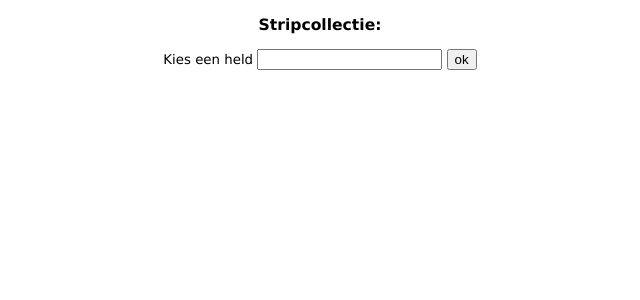
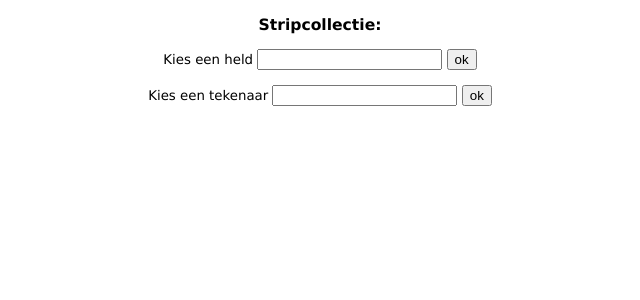
Before and after one commit to mediaraad/whamkaboom, a PHP site: page / in a window 1280 px wide. Shown: the top 300 px of the page, without its empty margins (320-960 px from the left). Run offline with PHP 8.4, Linux system fonts and the light colour scheme.

Commit message:
toevoegen van tekenaarsoverzicht; tekenaar_view.php en aanpalende items

```diff
--- /dev/null
+++ b/Tekenaar.php
@@ -0,0 +1,162 @@
+<?php
+
+class Tekenaar {
+
+    private $id;
+    private $achterNaam;
+    private $voorNaam;
+    private $alias;
+    private $geboorteDatum;
+    private $geboorteLand;
+    private $rol;
+    private $image;
+    private $opmerking;
+
+    /**
+     * @return integer
+     */
+    public function getId()
+    {
+        return $this->id;
+    }
+
+    /**
+     * @param integer $id
+     */
+    public function setId($id)
+    {
+        $this->id = $id;
+    }
+
+    /**
+     * @return string
+     */
+    public function getAchterNaam()
+    {
+        return $this->achterNaam;
+    }
+
+    /**
+     * @param string $achterNaam
+     */
+    public function setAchterNaam($achterNaam)
+    {
+        $this->achterNaam = $achterNaam;
+    }
+
+    /**
+     * @return string
+     */
+    public function getVoorNaam()
+    {
+        return $this->voorNaam;
+    }
+
+    /**
+     * @param string $voorNaam
+     */
+    public function setVoorNaam($voorNaam)
+    {
+        $this->voorNaam = $voorNaam;
+    }
+
+    /**
+     * @return string
+     */
+    public function getAlias()
+    {
+        return $this->alias;
+    }
+
+    /**
+     * @param string $alias
+     */
+    public function setAlias($alias)
+    {
+        $this->alias = $alias;
+    }
+
+    /**
+     * @return string
+     */
+    public function getGeboorteDatum()
+    {
+        return $this->geboorteDatum;
+    }
+
+    /**
+     * @param string $geboorteDatum
+     */
+    public function setGeboorteDatum($geboorteDatum)
+    {
+        $this->geboorteDatum = $geboorteDatum;
+    }
+
+    /**
+     * @return string
+     */
+    public function getGeboorteLand()
+    {
+        return $this->geboorteLand;
+    }
+
+    /**
+     * @param string $geboorteLand
+     */
+    public function setGeboorteLand($geboorteLand)
+    {
+        $this->geboorteLand = $geboorteLand;
+    }
+
+    /**
+     * @return integer
+     */
+    public function getRol()
+    {
+        return $this->rol;
+    }
+
+    /**
+     * @param integer $rol
+     */
+    public function setRol($rol)
+    {
+        $this->rol = $rol;
+    }
+
+    /**
+     * @return string
+     */
+    public function getImage()
+    {
+        return $this->image;
+    }
+
+    /**
+     * @param string $image
+     */
+    public function setImage($image)
+    {
+        $this->image = $image;
+    }
+
+    /**
+     * @return string
+     */
+    public function getOpmerking()
+    {
+        return $this->opmerking;
+    }
+
+    /**
+     * @param string $opmerking
+     */
+    public function setOpmerking($opmerking)
+    {
+        $this->opmerking = $opmerking;
+    }
+
+
+
+
+}
--- a/TekenaarLader.php
+++ b/TekenaarLader.php
@@ -3,11 +3,54 @@
 class TekenaarLader
 {
     private $pdo;
+    private $tekenaar;
+    private $lastName;
 
-    public function __construct(PDO $pdo)
+    public function __construct(PDO $pdo, $lastName = null)
     {
         $this->pdo = $pdo;
+        $this->lastName = $lastName;
     }
+
+
+    /**
+     * @return tekenaars[]
+     */
+    public function getTekenaars($tekenaar)
+    {
+        $tekenaarsData = $this->queryForTekenaars($tekenaar);
+        $tekenaars = array();
+        foreach ($tekenaarsData as $tekenaarData) {
+            $tekenaar = new Tekenaar();
+            $tekenaar->setId($tekenaarData['tek_id']);
+            $tekenaar->setAchterNaam($tekenaarData['tek_naam']);
+            $tekenaar->setVoorNaam($tekenaarData['tek_voornaam']);
+            $tekenaar->setAlias($tekenaarData['tek_alias']);
+            $tekenaar->setGeboorteDatum($tekenaarData['tek_geboortedatum']);
+            $tekenaar->setGeboorteLand($tekenaarData['tek_geboorteland']);
+            $tekenaar->setRol($tekenaarData['tek_activiteit']);
+            $tekenaar->setImage($tekenaarData['tek_image']);
+            $tekenaar->setOpmerking($tekenaarData['tek_opmerking']);
+
+            $tekenaars[] = $tekenaar;
+        }
+        //var_dump($tekenaars); die("help");
+        return $tekenaars;
+    }
+
+
+    private function queryForTekenaars($tekenaar ="") {
+        $pdo= $this->getPDO();
+        $statement = $pdo->prepare('SELECT * FROM tekenaar_tbl WHERE tek_naam LIKE :achternaam ORDER BY tek_naam');
+        if ($tekenaar=="") $naam="";
+        else $naam=$tekenaar."%";
+        $statement->bindParam(':achternaam',$naam, PDO::PARAM_STR);
+        $statement->execute();
+        $stripArray = $statement->fetchAll(PDO::FETCH_ASSOC);
+
+        return $stripArray;
+    }
+
 
     /**
      * @return PDO
--- a/bootstrap.php
+++ b/bootstrap.php
@@ -2,6 +2,7 @@
 
 require_once __DIR__.'/Stripboek.php';
 require_once __DIR__.'/StripboekLader.php';
+require_once __DIR__.'/Tekenaar.php';
 require_once __DIR__.'/TekenaarLader.php';
 require_once __DIR__.'/Container.php';
 
--- a/index.php
+++ b/index.php
@@ -6,7 +6,7 @@ require __DIR__ . '/bootstrap.php';
 <html>
 <head>
     <meta charset="utf-8">
-    <title>Stripsoverzicht</title>
+    <title>Strip collectie</title>
     <link rel='stylesheet' href='style.css' type="text/css">
 </head>
 
@@ -17,6 +17,10 @@ require __DIR__ . '/bootstrap.php';
     <form action="strip_view.php" method="post"> Kies een held
         <input name="held"> <input class=home type="submit" value="ok" name=put>
     </form>
+    <br>
+    <form action="tekenaar_view.php" method="post"> Kies een tekenaar
+        <input name="tekenaar"> <input class=home type="submit" value="ok" name=put>
+    </form>
 </div>
 </body>
 </html>
```
Also changed, not shown: tekenaar_view.php (added, +35 -0 lines).
